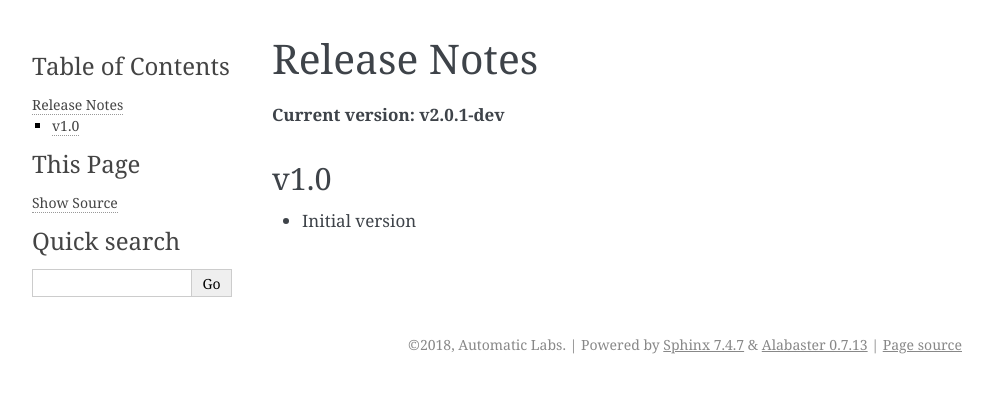
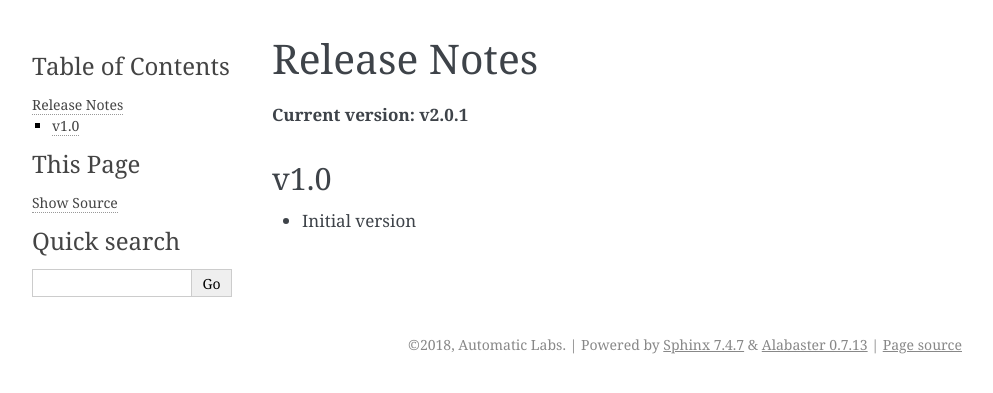
Before and after one commit to cloudchacho/hedwig-python, a Sphinx documentation site: the page built from docs/releases.rst, in a window 1280 px wide. Shown: the top 393 px of the page, without its empty margins (148-1141 px from the left). Built offline with Sphinx 7.4.7, drawn with Linux system fonts in a browser that asks for light colours.

Commit message:
Bump version: 2.0.1-dev → 2.0.1

```diff
--- a/docs/conf.py
+++ b/docs/conf.py
@@ -32,7 +32,7 @@ author = 'Automatic Labs'
 # The short X.Y version
 version = '1.0'
 # The full version, including alpha/beta/rc tags
-release = '2.0.1-dev'
+release = '2.0.1'
 
 
 # -- General configuration ---------------------------------------------------
--- a/docs/releases.rst
+++ b/docs/releases.rst
@@ -1,7 +1,7 @@
 Release Notes
 =============
 
-**Current version: v2.0.1-dev**
+**Current version: v2.0.1**
 
 v1.0
 ~~~~
--- a/hedwig/__init__.py
+++ b/hedwig/__init__.py
@@ -7,7 +7,7 @@ hedwig
 
 
 # semantic versioning (http://semver.org/)
-VERSION = '2.0.1-dev'
+VERSION = '2.0.1'
 
 
 from .consumer import listen_for_messages, process_messages_for_lambda_consumer  # noqa
```
Also changed, not shown: .bumpversion.cfg.
